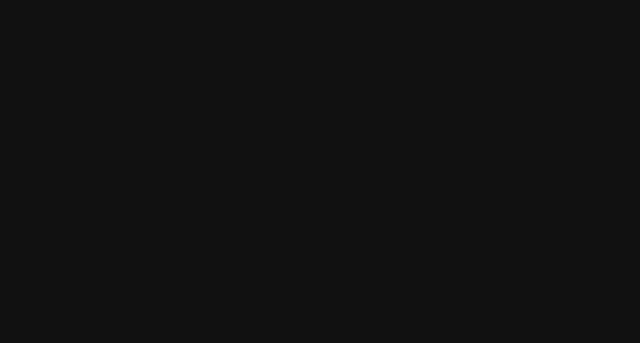
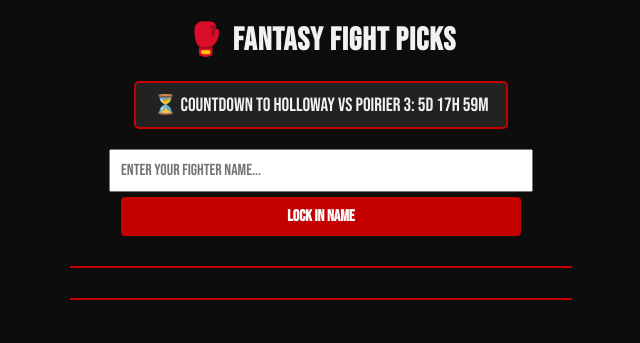
Before and after one commit to bytesizedfun/UFC-FINAL, a website: page public/index.html in a window 1280 px wide. Shown: the whole page, without its empty margins (319-959 px from the left). Drawn offline with Linux system fonts and the light colour scheme.

Commit message:
Update index.html

```diff
--- a/public/index.html
+++ b/public/index.html
@@ -1,65 +1,56 @@
 <!DOCTYPE html>
-<html>
+<html lang="en">
 <head>
-  <title>FantasyFightPicks</title>
   <meta charset="UTF-8" />
+  <meta name="viewport" content="width=device-width, initial-scale=1.0" />
+  <title>🥊 Fantasy Fight Picks</title>
+  <link href="https://fonts.googleapis.com/css2?family=Bebas+Neue&display=swap" rel="stylesheet" />
   <style>
     body {
-      font-family: Arial, sans-serif;
-      background-color: #111;
-      color: #eee;
-      text-align: center;
-      padding: 20px;
-    }
-    input, select, button {
-      margin: 5px;
-      padding: 8px;
-    }
-    .fight {
-      border: 1px solid #444;
-      padding: 10px;
-      margin: 10px auto;
-      max-width: 500px;
-      background-color: #222;
-    }
-    #myPicks, #leaderboard {
-      margin-top: 30px;
-    }
-  <style>
-  body {
-    font-family: Arial, sans-serif;
-    background-color: #111;
-    color: #eee;
+      font-family: "Bebas Neue", sans-serif;
+      background-color: #0d0d0d;
+      color: #f2f2f2;
       padding: 10px;
       margin: 0;
     }
 
     h1, h2, h3 {
       text-align: center;
+      letter-spacing: 1px;
+      margin-top: 10px;
     }
 
     input, select, button {
-    margin: 5px;
+      margin: 5px auto;
       padding: 10px;
       font-size: 1em;
       width: 90%;
       max-width: 400px;
+      display: block;
+      font-family: inherit;
     }
 
     button {
-    background-color: #444;
-    color: #fff;
+      background-color: #c40000;
+      color: white;
       border: none;
-    border-radius: 5px;
+      border-radius: 4px;
+      font-weight: bold;
+      cursor: pointer;
+    }
+
+    button:hover {
+      background-color: #ff1a1a;
     }
 
     .fight {
-    border: 1px solid #444;
+      border-left: 5px solid #c40000;
+      background-color: #1a1a1a;
       border-radius: 5px;
-    padding: 10px;
+      padding: 12px;
       margin: 15px auto;
-    background-color: #222;
       max-width: 500px;
+      box-shadow: 0 0 8px rgba(255, 0, 0, 0.2);
     }
 
     #myPicks, #leaderboard {
@@ -73,6 +64,24 @@
 
     li {
       padding: 5px 0;
+      border-bottom: 1px solid #333;
+    }
+
+    hr {
+      margin: 30px auto;
+      max-width: 500px;
+      border: 1px solid #c40000;
+    }
+
+    #countdown {
+      text-align: center;
+      font-size: 1.2em;
+      background: #222;
+      border: 2px solid #c40000;
+      border-radius: 5px;
+      padding: 10px;
+      max-width: 350px;
+      margin: 20px auto;
     }
 
     @media (max-width: 600px) {
@@ -86,3 +95,49 @@
       }
     }
   </style>
+</head>
+
+<body>
+  <h1>🥊 Fantasy Fight Picks</h1>
+  <div id="countdown">⏳ Countdown to Holloway vs Poirier 3: <span id="timer">Loading...</span></div>
+
+  <div id="login">
+    <input type="text" id="username" placeholder="Enter your fighter name..." />
+    <button onclick="lockName()">Lock In Name</button>
+  </div>
+
+  <div id="fightForm" style="display:none;"></div>
+
+  <hr />
+
+  <div id="myPicks"></div>
+  <hr />
+  <div id="leaderboard"></div>
+
+  <script src="script.js"></script>
+  <script>
+    // Countdown to July 19, 2025
+    const eventDate = new Date("2025-07-19T22:00:00");
+    const timerSpan = document.getElementById("timer");
+
+    function updateCountdown() {
+      const now = new Date();
+      const diff = eventDate - now;
+
+      if (diff <= 0) {
+        timerSpan.textContent = "Event has started!";
+        return;
+      }
+
+      const days = Math.floor(diff / (1000 * 60 * 60 * 24));
+      const hours = Math.floor((diff / (1000 * 60 * 60)) % 24);
+      const minutes = Math.floor((diff / (1000 * 60)) % 60);
+
+      timerSpan.textContent = `${days}d ${hours}h ${minutes}m`;
+    }
+
+    setInterval(updateCountdown, 60000); // update every minute
+    updateCountdown(); // run immediately
+  </script>
+</body>
+</html>
```
Lines whose indentation alone changed are shown as unchanged.
